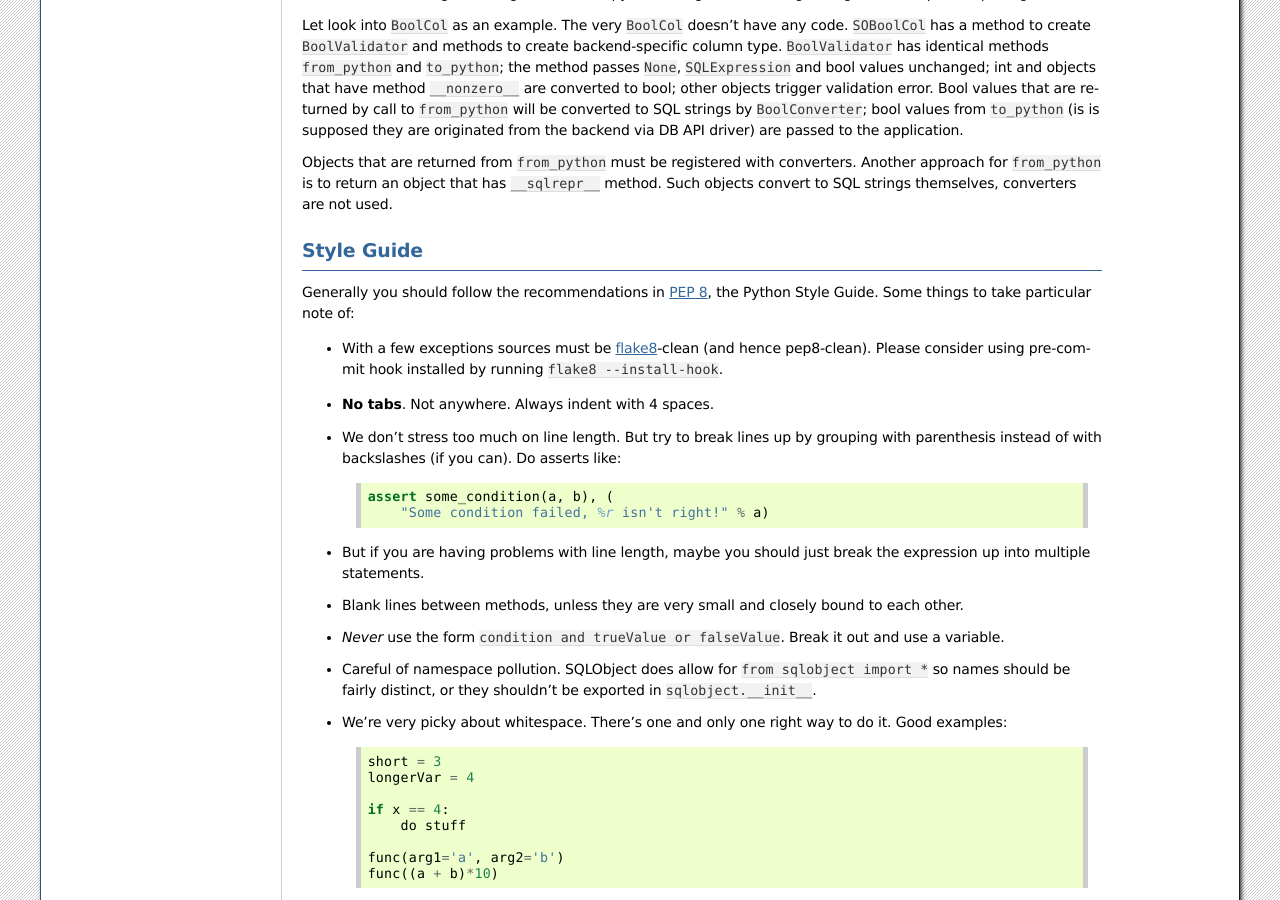
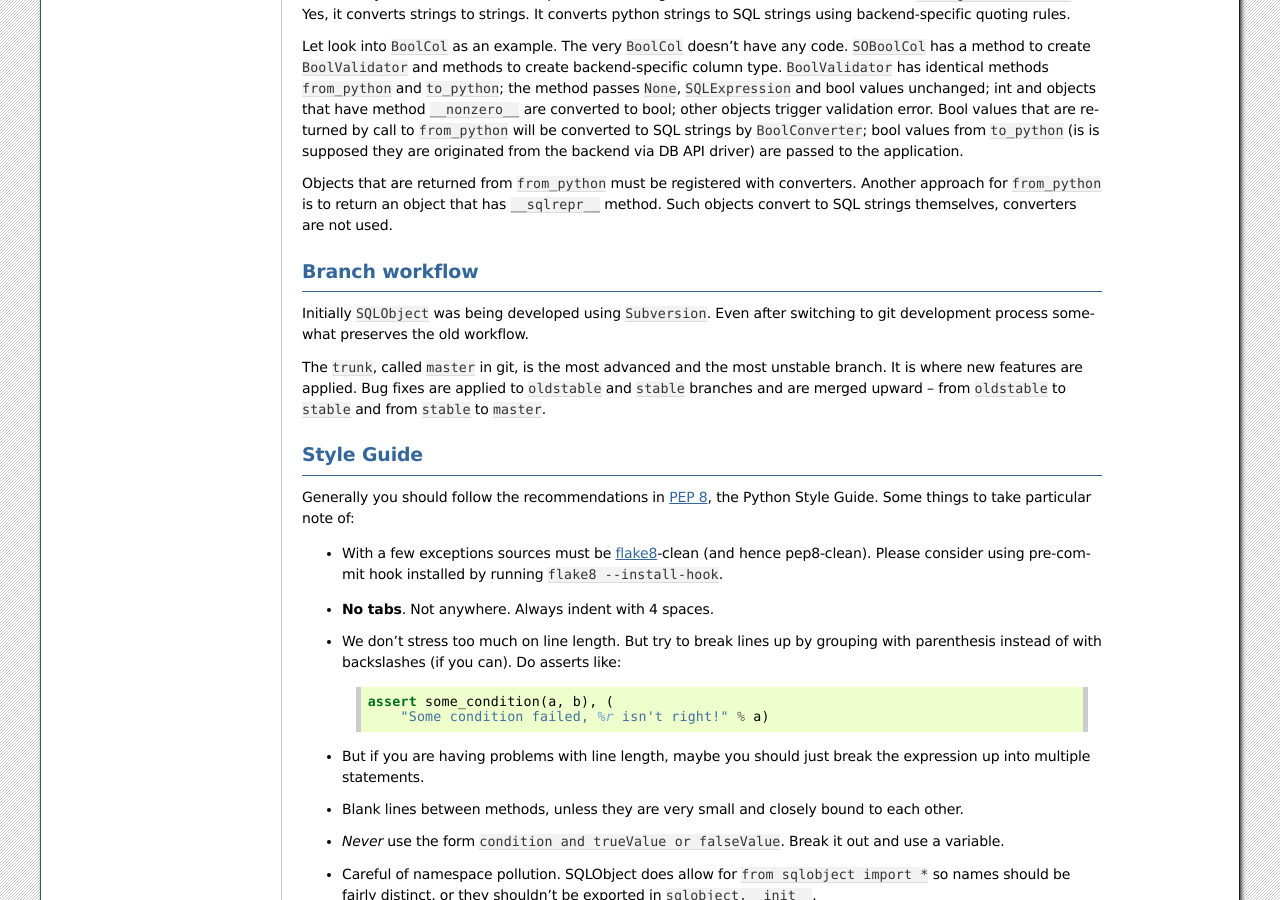
Before and after one commit to sqlobject/sqlobject, a Sphinx documentation site: the page built from docs/DeveloperGuide.rst, in a window 1280 px wide and 900 px high, scrolled down 1269 px. Built offline with Sphinx 7.4.7, drawn with Linux system fonts in a browser that asks for light colours; some of the changed text lies outside the part shown.

Commit message:
Update docs: explain branch workflow
[skip ci]

```diff
--- a/docs/DeveloperGuide.rst
+++ b/docs/DeveloperGuide.rst
@@ -103,6 +103,19 @@ Objects that are returned from ``from_python`` must be registered with
 converters. Another approach for ``from_python`` is to return an object
 that has ``__sqlrepr__`` method. Such objects convert to SQL strings
 themselves, converters are not used.
+
+Branch workflow
+===============
+
+Initially ``SQLObject`` was being developed using ``Subversion``. Even
+after switching to git development process somewhat preserves the old
+workflow.
+
+The ``trunk``, called ``master`` in git, is the most advanced and the
+most unstable branch. It is where new features are applied. Bug fixes
+are applied to ``oldstable`` and ``stable`` branches and are merged
+upward -- from ``oldstable`` to ``stable`` and from ``stable`` to
+``master``.
 
 Style Guide
 ===========
```
